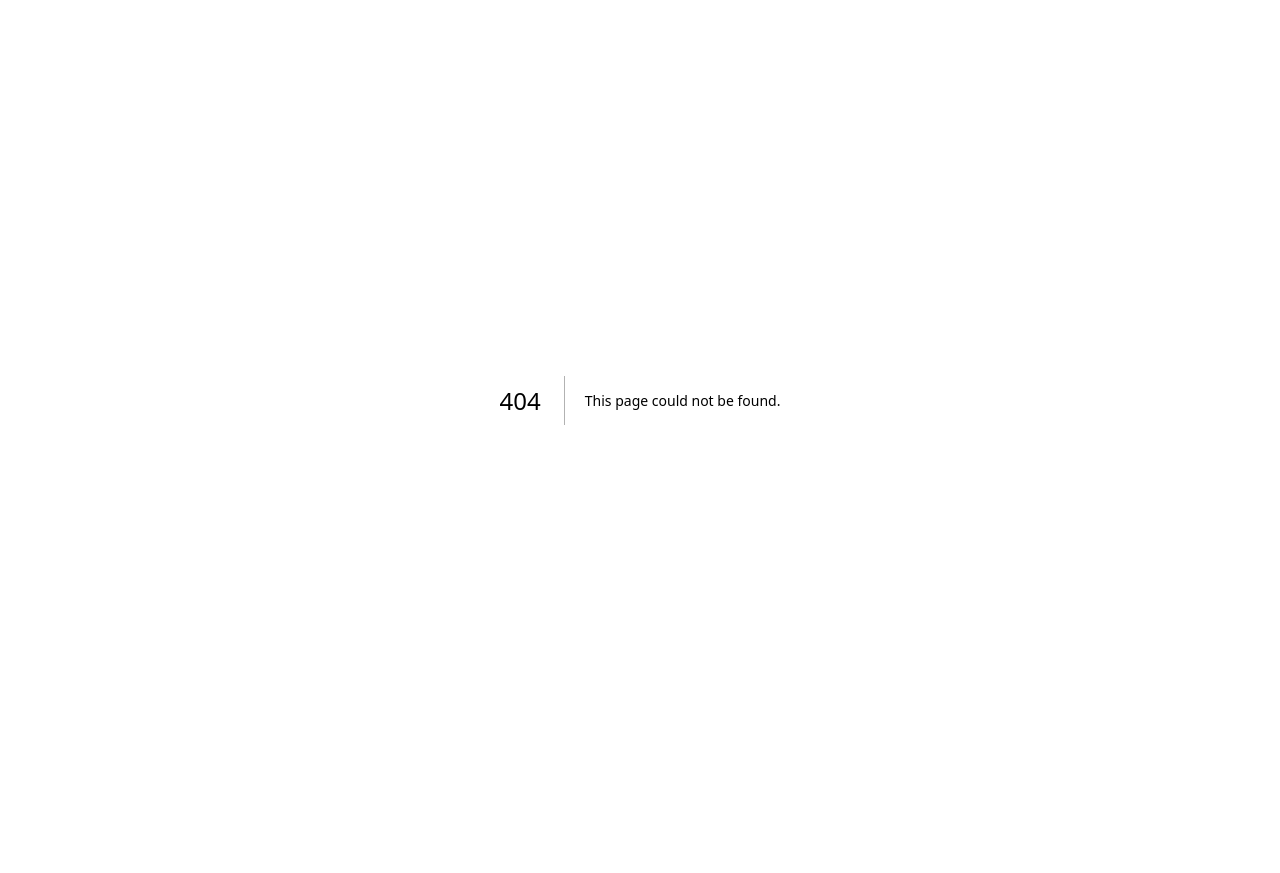
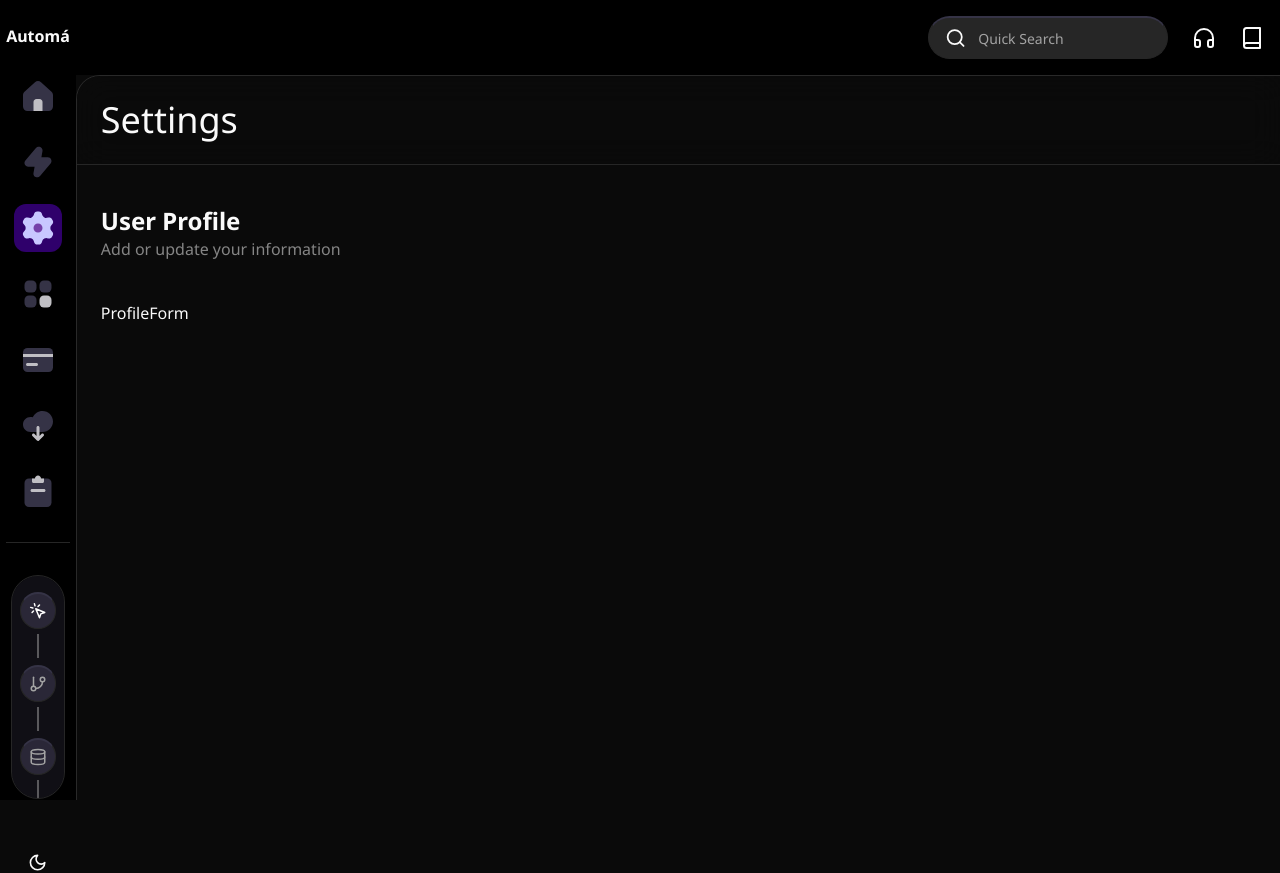
Before and after one commit to basith-ahmed/automa, a Next.js app: page /settings in a window 1280 px wide. Before the commit this address had no page. Before the commit the page ends 800 px from the top, so only its background shows below. Built offline with nearby package versions, Linux system fonts and the light colour scheme.

Commit message:
ft:dark mode

```diff
--- /dev/null
+++ b/src/app/(main)/(pages)/settings/page.tsx
@@ -0,0 +1,25 @@
+import ProfileForm from '@/components/forms/profile-form'
+import React from 'react'
+
+type Props = {}
+
+const Settings = (props: Props) => {
+  return (
+    <div className='flex flex-col gap-4'>
+        <h1 className='sticky top-0 z-10 items-center justify-between border-b bg-background/50 p-6 text-4xl backdrop-blur-lg'>
+            Settings
+        </h1>
+        <div className='flex flex-col gap-10 p-6'>
+            <div>
+                <h2 className='text-2xl font-bold'>User Profile</h2>
+                <p className='text-base text-white/50'>
+                    Add or update your information
+                </p>
+            </div>
+            <ProfileForm />
+        </div>
+    </div>
+  )
+}
+
+export default Settings
--- a/src/app/(main)/layout.tsx
+++ b/src/app/(main)/layout.tsx
@@ -1,6 +1,7 @@
 import React, { Children } from 'react'
 
 import SideBar from '@/components/SideBar'
+import InfoBar from '@/components/InfoBar'
 
 type Props = {children: React.ReactNode}
 
@@ -9,6 +10,7 @@
     <div className='flex overflow-hidden h-screen'>
         <SideBar />
         <div className='w-full'>
+            <InfoBar />
             {props.children}
         </div>
     </div>
--- /dev/null
+++ b/src/components/InfoBar/index.tsx
@@ -0,0 +1,79 @@
+'use client'
+import React, { useEffect } from 'react'
+import { ModeToggle } from '@/components/global/mode-toggle'
+import { Book, Headphones, Search } from 'lucide-react'
+// import Templates from '../icons/cloud_download'
+import { Input } from '@/components/ui/input'
+
+import {
+  Tooltip,
+  TooltipContent,
+  TooltipProvider,
+  TooltipTrigger,
+} from '@/components/ui/tooltip'
+// import { UserButton } from '@clerk/nextjs'
+// import { useBilling } from '@/providers/billing-provider'
+// import { onPaymentDetails } from '@/app/(main)/(pages)/billing/_actions/payment-connecetions'
+
+type Props = {}
+
+const InfoBar = (props: Props) => {
+  // const { credits, tier, setCredits, setTier } = useBilling()
+
+  // const onGetPayment = async () => {
+  //   const response = await onPaymentDetails()
+  //   if (response) {
+  //     setTier(response.tier!)
+  //     setCredits(response.credits!)
+  //   }
+  // }
+
+  // useEffect(() => {
+  //   onGetPayment()
+  // }, [])
+
+  return (
+    <div className="flex flex-row justify-end gap-6 items-center px-4 py-4 w-full dark:bg-black ">
+      {/* <span className="flex items-center gap-2 font-bold">
+        <p className="text-sm font-light text-gray-300">Credits</p>
+        {tier == 'Unlimited' ? (
+          <span>Unlimited</span>
+        ) : (
+          <span>
+            {credits}/{tier == 'Free' ? '10' : tier == 'Pro' && '100'}
+          </span>
+        )}
+      </span> */}
+      <span className="flex items-center rounded-full bg-muted px-4 dark:border-t-[2px] border-[1px] dark:border-t-[#353346]">
+        <Search />
+        <Input
+          placeholder="Quick Search"
+          className="border-none bg-transparent"
+        />
+      </span>
+      <TooltipProvider>
+        <Tooltip delayDuration={0}>
+          <TooltipTrigger>
+            <Headphones />
+          </TooltipTrigger>
+          <TooltipContent>
+            <p>Contact Support</p>
+          </TooltipContent>
+        </Tooltip>
+      </TooltipProvider>
+      <TooltipProvider>
+        <Tooltip delayDuration={0}>
+          <TooltipTrigger>
+            <Book />
+          </TooltipTrigger>
+          <TooltipContent>
+            <p>Guide</p>
+          </TooltipContent>
+        </Tooltip>
+      </TooltipProvider>
+      {/* <UserButton /> */}
+    </div>
+  )
+}
+
+export default InfoBar
--- /dev/null
+++ b/src/components/forms/profile-form.tsx
@@ -0,0 +1,11 @@
+import React from 'react'
+
+type Props = {}
+
+const ProfileForm = (props: Props) => {
+  return (
+    <div>ProfileForm</div>
+  )
+}
+
+export default ProfileForm
--- a/src/components/global/mode-toggle.tsx
+++ b/src/components/global/mode-toggle.tsx
@@ -18,7 +18,7 @@
   return (
     <DropdownMenu>
       <DropdownMenuTrigger asChild>
-        <Button variant="outline" size="icon" className="rounded-full">
+        <Button variant="outline" size="icon" className="rounded-full size-12">
           <Sun className="h-[1.2rem] w-[1.2rem] rotate-0 scale-100 transition-all dark:-rotate-90 dark:scale-0" />
           <Moon className="absolute h-[1.2rem] w-[1.2rem] rotate-90 scale-0 transition-all dark:rotate-0 dark:scale-100" />
           <span className="sr-only">Toggle theme</span>
--- /dev/null
+++ b/src/components/ui/input.tsx
@@ -0,0 +1,25 @@
+import * as React from "react"
+
+import { cn } from "@/lib/utils"
+
+export interface InputProps
+  extends React.InputHTMLAttributes<HTMLInputElement> {}
+
+const Input = React.forwardRef<HTMLInputElement, InputProps>(
+  ({ className, type, ...props }, ref) => {
+    return (
+      <input
+        type={type}
+        className={cn(
+          "flex h-10 w-full rounded-md border border-input bg-background px-3 py-2 text-sm ring-offset-background file:border-0 file:bg-transparent file:text-sm file:font-medium placeholder:text-muted-foreground focus-visible:outline-none focus-visible:ring-2 focus-visible:ring-ring focus-visible:ring-offset-2 disabled:cursor-not-allowed disabled:opacity-50",
+          className
+        )}
+        ref={ref}
+        {...props}
+      />
+    )
+  }
+)
+Input.displayName = "Input"
+
+export { Input }
```
Also changed, not shown: 1 other file (tests, documents, lock files or other folders).
